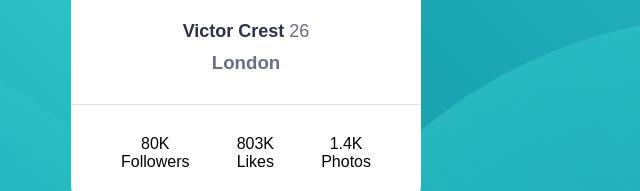
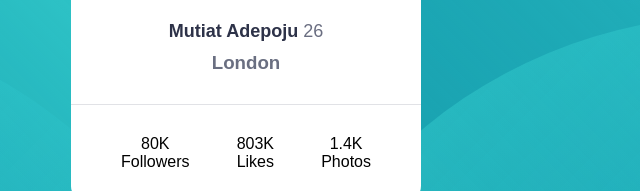
Before and after one commit to Rike12/Day-6, a plain HTML site: page index.html in a window 1280 px wide. Shown: the part 385-576 px from the top of the page, 394-1034 px from the left. Drawn offline with Linux system fonts and the light colour scheme.

Commit message:
Update index.html

```diff
--- a/index.html
+++ b/index.html
@@ -16,7 +16,7 @@
 
         <div class="profile">
           <img src="./images/mypix.jpg" alt="Victor's picture" />
-          <h1 class="name">Victor Crest <span class="age">26</span></h1>
+          <h1 class="name">Mutiat Adepoju <span class="age">26</span></h1>
           <h3 class="city">London</h3>
         </div>
 
```
